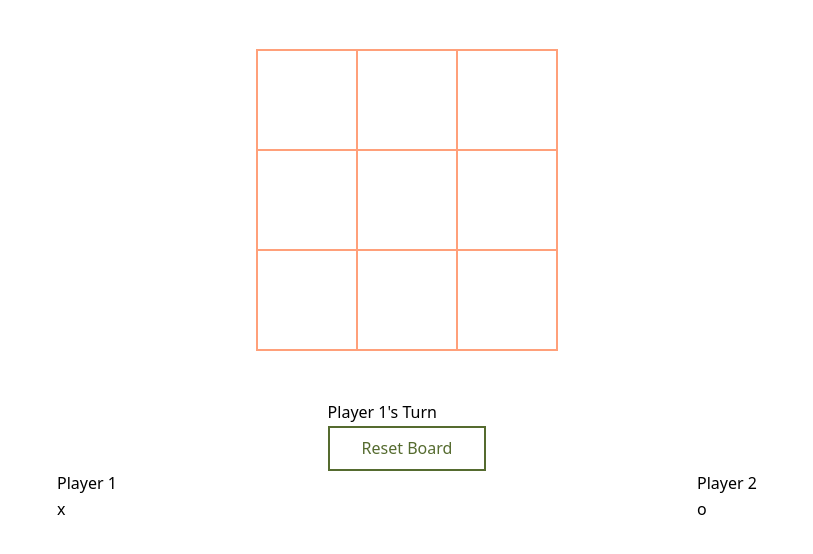
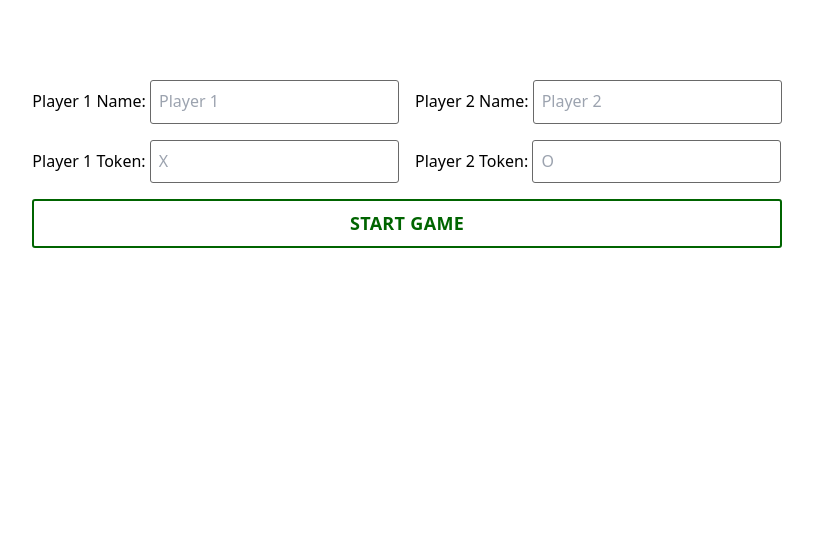
Before and after one commit to jennahines/tic-toc-toe, a plain HTML site: page index.html in a window 1280 px wide. Shown: the whole page, without its empty margins (233-1046 px from the left). Drawn offline with nearby package versions, Linux system fonts and the light colour scheme.

Commit message:
Adds ability to enter player name and token before starting game

```diff
--- a/index.html
+++ b/index.html
@@ -10,7 +10,35 @@
 </head>
 <body>
 
-	<div id="game-board">
+	<form>
+		<div class="player" data-player-id="1">
+			<div class="player-name" data-name>
+				<label for="player-1-name">Player 1 Name:</label>
+				<input type="text" name="player-1-name" id="player-1-name" placeholder="Player 1">
+			</div>
+			<div class="player-token" data-token>
+				<label for="player-1-token">Player 1 Token:</label>
+				<input type="text" name="player-1-token" id="player-1-token" placeholder="X" maxlength="1">
+			</div>
+
+		</div>
+
+		<div class="player" data-player-id="2">
+			<div class="player-name" data-name>
+				<label for="player-2-name">Player 2 Name:</label>
+				<input type="text" name="player-2-name" id="player-2-name" placeholder="Player 2">
+			</div>
+			<div class="player-token" data-token>
+				<label for="player-2-token">Player 2 Token:</label>
+				<input type="text" name="player-2-token" id="player-2-token" placeholder="O" maxlength="1">
+			</div>
+		</div>
+
+		<button class="button" data-start-game>Start Game</button>
+	</form>
+
+
+	<div id="game-board" hidden>
 		<button class="game-board-space" data-index="0"></button>
 		<button class="game-board-space" data-index="1"></button>
 		<button class="game-board-space" data-index="2"></button>
@@ -22,19 +50,9 @@
 		<button class="game-board-space" data-index="8"></button>
 	</div>
 
-	<div class="game-board-actions">
-		<p data-message></p>
+	<div class="game-board-actions" hidden>
+		<h2 data-message></h2>
 		<button class="button" id="reset-button">Reset Board</button>
-	</div>
-
-	<div class="player" data-player-id="1">
-		<div class="player-name" data-name>Player 1</div>
-		<div class="player-token" data-token></div>
-	</div>
-
-	<div class="player" data-player-id="2">
-		<div class="player-name" data-name>Player 2</div>
-		<div class="player-token" data-token></div>
 	</div>
 
 
--- a/index.js
+++ b/index.js
@@ -37,8 +37,6 @@ const displayController = (() => {
 	const $spaces = document.querySelectorAll('.game-board-space');
 	const $resetButton = document.getElementById('reset-button');
 
-	const $player1 = document.querySelector('[data-player-id="1"]');
-	const $player2 = document.querySelector('[data-player-id="2"]');
 	const $message = document.querySelector('[data-message]');
 
 	for (const space of $spaces) {
@@ -78,24 +76,49 @@ const displayController = (() => {
 		}
 	}
 
-	const setPlayerInfo = (p1, p2) => {
-		$player1.querySelector('[data-name]').innerText = p1.getName();
-		$player1.querySelector('[data-token]').innerText = p1.getToken();
-
-		$player2.querySelector('[data-name]').innerText = p2.getName();
-		$player2.querySelector('[data-token]').innerText = p2.getToken();
-
-	}
-
-	return { setPlayerInfo, setMessage };
+	return { setMessage };
 })();
 
 
 const gameController = (() => {
-	const p1 = player('Player 1', 'x');
-	const p2 = player('Player 2', 'o');
+	let p1 = null;
+	let p2 = null;
 	let round = 1;
 	let gameOver = false;
+
+	const $board = document.querySelector('#game-board');
+	const $boardActions = document.querySelector('.game-board-actions');
+	const $player1NameInput = document.querySelector('#player-1-name');
+	const $player2NameInput = document.querySelector('#player-2-name');
+	const $player1TokenInput = document.querySelector('#player-1-token');
+	const $player2TokenInput = document.querySelector('#player-2-token');
+
+	const $startGameButton = document.querySelector('[data-start-game]');
+
+	$startGameButton.addEventListener('click', (e) => {
+		e.preventDefault();
+		if( '' !== $player1NameInput.value && '' !== $player2NameInput.value && '' !== $player1TokenInput.value && '' !== $player2TokenInput.value ) {
+
+			if ( $player1TokenInput.value.toUpperCase() === $player2TokenInput.value.toUpperCase() ) {
+				alert( 'Player 1 Token and Player 2 Token cannot be the same' );
+
+			}
+			else if ( $player1NameInput.value.toUpperCase() === $player2NameInput.value.toUpperCase() ) {
+				alert( 'Player 1 Name and Player 2 Name cannot be the same' );
+
+			} else {
+				$board.removeAttribute('hidden');
+				$boardActions.removeAttribute('hidden');
+				p1 = player($player1NameInput.value, $player1TokenInput.value);
+				p2 = player($player2NameInput.value, $player2TokenInput.value);
+				displayController.setMessage(`${getCurrentPlayerName()}'s Turn`);
+
+
+			}
+		} else {
+			alert( 'Please enter names and tokens for players' );
+		}
+	});
 
 	const getCurrentPlayerToken = () => {
 		return round % 2 === 1 ? p1.getToken() : p2.getToken();
@@ -151,9 +174,6 @@ const gameController = (() => {
 		return gameOver;
 	}
 
-	displayController.setPlayerInfo(p1, p2);
-	displayController.setMessage(`${getCurrentPlayerName()}'s Turn`);
-
 	return { playGame, resetGame, getCurrentPlayerName, isGameOver };
 
 })();
--- a/style.css
+++ b/style.css
@@ -1,38 +1,68 @@
+:root {
+	--color-primary: MediumPurple;
+	--color-primary-light: Plum;
+	--color-primary-dark: Indigo;
+
+	--color-secondary: ForestGreen;
+	--color-secondary-light: LightGreen;
+	--color-secondary-dark: DarkGreen;
+
+	--color-white: WhiteSmoke;
+	--color-black: DimGray;
+}
+
+
 body {
 	font-size: 16px;
 	line-height: 1.6;
 	height: 100vh;
 	width: 100vw;
 	display: grid;
-	grid-template-areas: "grid grid"
-						 "actions actions"
-						 "player1 player2";
-	grid-template-rows: 50vh min-content min-content;
+	grid-template-areas: "players"
+						 "grid"
+						 "actions";
+	grid-template-rows: min-content min-content min-content;
+	gap: 4rem;
+	padding: 4rem;
 	justify-items: center;
 }
 
 .button {
-	border: 2px solid darkolivegreen;
-	color: darkolivegreen;
+	border: 2px solid var(--color-secondary-dark);
+	outline: 2px solid transparent;
+	outline-offset: 0;
+	border-radius: 3px;
+	color: var(--color-secondary-dark);
+	font-size: 1.125rem;
+	text-transform: uppercase;
+	letter-spacing: .02rem;
+	font-weight: 700;
 	padding: .5rem 2rem;
+	transition: .3s outline ease, .2s outline-offset .1s ease, .2s color ease;
 }
 .button:hover {
-	background: lightgoldenrodyellow;
+	outline-color: var(--color-secondary-dark);
+	outline-offset: 4px;
+	color: var(--color-secondary);
+}
+
+[hidden] {
+	visibility: hidden;
 }
 /* ==========================================================================
-GAME BOARD
+GAME BOARD / ACTIONS
 ========================================================================== */
 #game-board {
 	grid-area: grid;
-	border: 1px solid lightsalmon;
+	border: 1px solid var(--color-primary);
 	display: inline-grid;
-	grid-template-columns: repeat(3, 100px);
-	grid-template-rows: repeat(3, 100px);
+	grid-template-columns: repeat(3, 150px);
+	grid-template-rows: repeat(3, 150px);
 	margin: auto;
 }
 
 .game-board-space {
-	border: 1px solid lightsalmon;
+	border: 1px solid var(--color-primary);
 	display: flex;
 	align-items: center;
 	justify-content: center;
@@ -42,25 +72,69 @@ GAME BOARD
 }
 
 .game-board-space.filled {
-	background-color: palegoldenrod;
+	background-color: var(--color-primary-light);
 	cursor: auto;
 }
 
 .game-board-space:not(.filled):hover,
 .game-board-space:not(.filled):focus {
-	background-color: lightgoldenrodyellow;
+	background-color: var(--color-primary-dark);
 }
 
 .game-board-actions {
 	grid-area: actions;
+	display: grid;
+}
+
+.game-board-actions h2 {
+	color: var(--color-primary);
+	text-align: center;
+	font-weight: 700;
+	font-size: 2rem;
+	margin-bottom: 1rem;
+}
+
+.game-board-actions .button {
+	min-width: 200px;
+	margin: auto;
 }
 
 /* ==========================================================================
-PLAYERS
+FORM / PLAYERS
 ========================================================================== */
+form {
+	grid-area: players;
+	display: grid;
+	grid-template-areas: "player1 player2"
+						 "button button";
+	grid-template-rows: min-content min-content;
+	gap: 1rem;
+	padding: 1rem;
+}
+
+form input[type="text"] {
+	border: 1px solid var(--color-black);
+	border-radius: 3px;
+	padding: .5rem;
+}
+form input[type="text"]:focus {
+	outline-color: var(--color-primary-dark);
+}
+
+form button {
+	grid-area: button;
+	align-items: center;
+	justify-content: center;
+}
+
 .player[data-player-id="1"] {
 	grid-area: player1;
 }
 .player[data-player-id="2"] {
 	grid-area: player2;
 }
+.player {
+	display: flex;
+	flex-direction: column;
+	row-gap: 1rem;
+}
```
